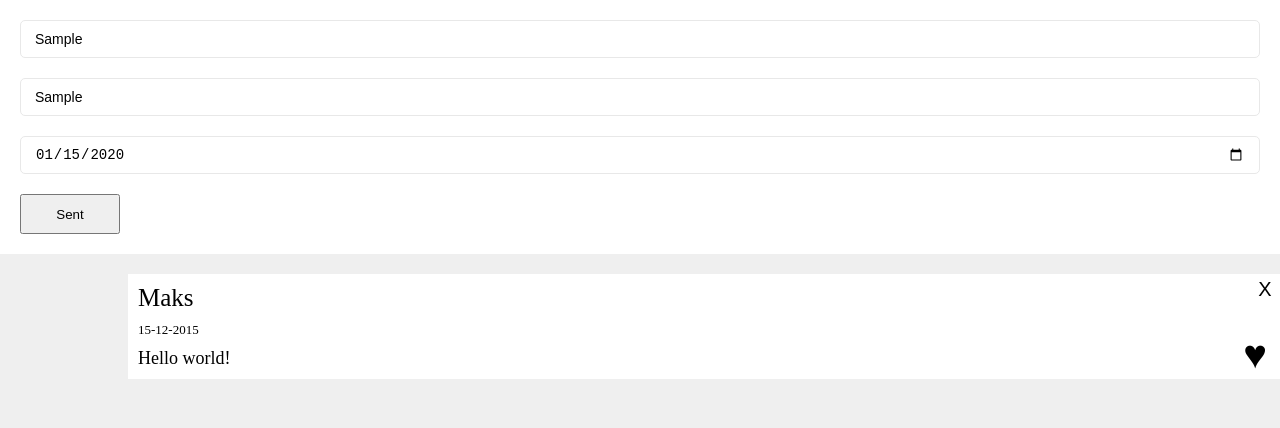
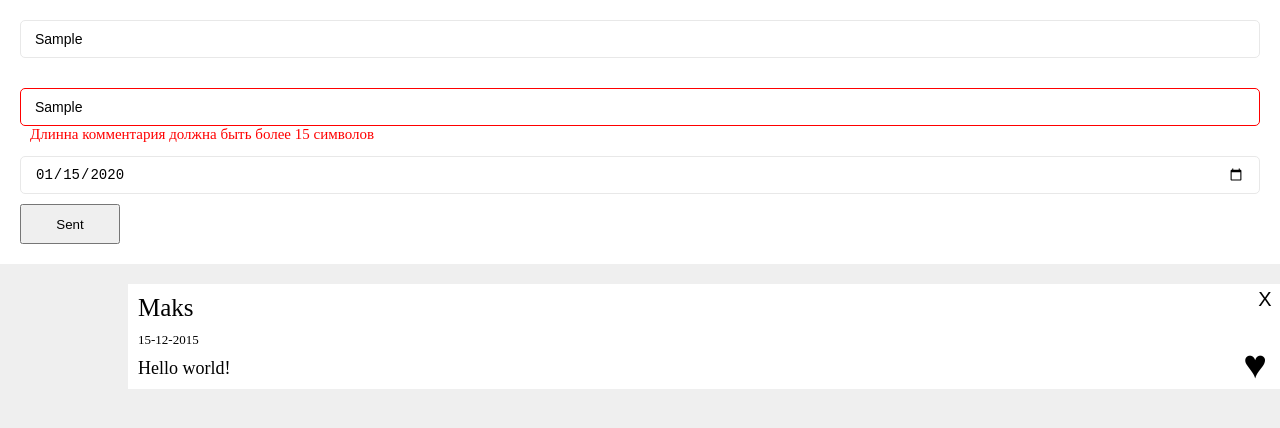
Before and after one commit to maxlmysim/comment, a website built with webpack: page index.html in a window 1280 px wide. Both pictures are taken after typing "Sample", "Sample", "2020-01-15" into the empty fields and a click on the button "Sent". Built offline with nearby package versions, Linux system fonts and the light colour scheme.

Commit message:
feat: add error message

```diff
--- a/src/script/ControllerApp.ts
+++ b/src/script/ControllerApp.ts
@@ -19,15 +19,22 @@ export class ControllerApp {
   }
 
   public checkValid(comment: IInputComment): boolean {
-    console.log(comment.date)
     return this.checkFieldName(comment.name) && this.checkFieldText(comment.text)
   }
 
-  private checkFieldName(name:string):boolean {
-    return name.length > 3
+  private checkFieldName(name: string): boolean {
+    if (name.length < 4) {
+      this.view.showFailTextForInputFieldName('Длинна имени должна быть более 3 символов')
+      return false
+    }
+    return true
   }
 
-  private checkFieldText(text:string):boolean {
-    return text.length > 10
+  private checkFieldText(text: string): boolean {
+    if (text.length < 11) {
+      this.view.showFailTextForInputFieldComment('Длинна комментария должна быть более 15 символов')
+      return false
+    }
+    return true
   }
 }
--- a/src/script/ViewApp.ts
+++ b/src/script/ViewApp.ts
@@ -11,6 +11,10 @@ export class ViewApp {
   private controller: ControllerApp;
   private model: IModelApp;
   private wrapperComments: HTMLElement;
+  private failTextForInputFieldName: HTMLElement;
+  private failTextForInputFieldComment: HTMLElement;
+  private inputFieldName: HTMLInputElement;
+  private inputFieldComment: HTMLInputElement;
 
   public constructor() {
     this.controller = new ControllerApp(this)
@@ -26,18 +30,24 @@ export class ViewApp {
     const wrapperInput = createTag('div', 'add-comment', '');
     this.formComment = createTag('form', '')
 
-    const inputFieldName = createInput('text', 'add-comment__field-name', 'field-name', 'Ваше имя')
-    const inputFieldComment = createInput('text', 'add-comment__field-text', 'field-text', 'Добавьте ваш комментарий')
+    this.inputFieldName = createInput('text', 'add-comment__field-name', 'field-name', 'Ваше имя')
+    this.inputFieldName.oninput = () => this.deleteFailTextForInputFieldName()
+    this.failTextForInputFieldName = createTag('p', 'add-comment__field-name-fail')
+
+    this.inputFieldComment = createInput('text', 'add-comment__field-text', 'field-text', 'Добавьте ваш комментарий')
+    this.inputFieldComment.oninput = () => this.deleteFailTextForInputFieldComment()
+    this.failTextForInputFieldComment = createTag('p', 'add-comment__field-text-fail')
+
     const date = createInput('date', 'add-comment__input-date', 'input-date')
     const confirmButton = createTag('button', 'add-comment__confirm', 'Sent') as HTMLButtonElement
     confirmButton.type = 'submit'
 
-    this.formComment.append(inputFieldName, inputFieldComment, date, confirmButton)
+    this.formComment.append(this.inputFieldName, this.failTextForInputFieldName, this.inputFieldComment, this.failTextForInputFieldComment, date, confirmButton)
     wrapperInput.append(this.formComment)
 
     this.formComment.addEventListener("submit", (event) => {
       event.preventDefault()
-      const comment: IInputComment = {name: inputFieldName.value, text: inputFieldComment.value, date: date.value}
+      const comment: IInputComment = {name: this.inputFieldName.value, text: this.inputFieldComment.value, date: date.value}
 
       this.controller.addComment(comment)
     })
@@ -92,4 +102,25 @@ export class ViewApp {
     wrapper.append(name, date, text, likeBtn, closeBtn)
     return wrapper
   }
+
+  public showFailTextForInputFieldName(text: string) {
+    this.failTextForInputFieldName.innerText = text
+    this.inputFieldName.classList.add('warning')
+
+  }
+
+  private deleteFailTextForInputFieldName() {
+    this.failTextForInputFieldName.innerText = ''
+    this.inputFieldName.classList.remove('warning')
+  }
+
+  public showFailTextForInputFieldComment(text: string) {
+    this.failTextForInputFieldComment.innerText = text
+    this.inputFieldComment.classList.add('warning')
+  }
+
+  private deleteFailTextForInputFieldComment() {
+    this.failTextForInputFieldComment.innerText = ''
+    this.inputFieldComment.classList.remove('warning')
+  }
 }
--- a/src/style.scss
+++ b/src/style.scss
@@ -27,12 +27,11 @@ body {
   form {
     display: flex;
     flex-direction: column;
-    gap: 1rem;
+    //gap: 1rem;
   }
 
   input {
     background: none;
-    margin-bottom: 1rem;
     border-radius: 5px;
     border: #e8e8e8 solid 1px;
     height: 2.5rem;
@@ -43,12 +42,25 @@ body {
     &::placeholder {
       color: gray;
     }
+
+    &.warning {
+      border-color: red;
+    }
   }
 
   button {
     width: 10rem;
     height: 4rem;
     color: black;
+    margin-top: 1rem;
+  }
+
+  &__field-name-fail,
+  &__field-text-fail{
+    height: 3rem;
+    padding-left: 1rem;
+    font-size: 1.5rem;
+    color: red;
   }
 }
 
```
